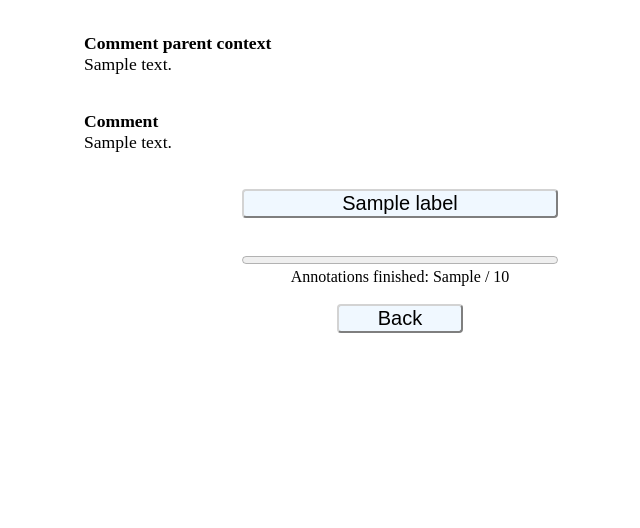
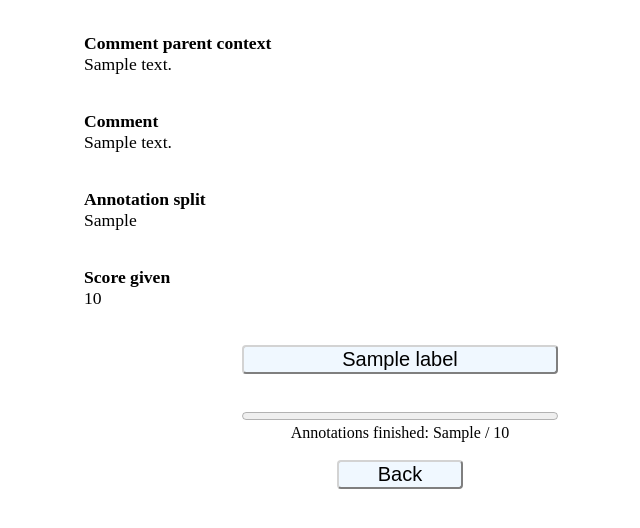
Before and after one commit to bri25yu/reddit-productivity, a Django app: template annotate/templates/annotate/annotate.html in a window 1280 px wide. Shown: the part 189-717 px from the top of the page, without its empty margins (240-880 px from the left). Run offline with Django 3.2, Linux system fonts and the light colour scheme; the template is opened without the code that fills it: most values are stand-ins (such as "Sample title", 1, 10 or a date in 2020).

Commit message:
adding additional optional information for a submission

```diff
--- a/annotate/templates/annotate/submission_information.html
+++ b/annotate/templates/annotate/submission_information.html
@@ -22,4 +22,24 @@
         {{ comment.comment_body | safe }}
     </div>
     <br><br>
+
+    {% if comment.annotation_split %}
+        <div class="details">
+            <div class="details-title">
+                Annotation split
+            </div>
+            {{ comment.annotation_split }}
+        </div>
+        <br><br>
+    {% endif %}
+
+    {% if comment.score_given %}
+        <div class="details">
+            <div class="details-title">
+                Score given
+            </div>
+            {{ comment.score_given }}
+        </div>
+        <br><br>
+    {% endif %}
 {% endfor %}
--- a/annotate/views.py
+++ b/annotate/views.py
@@ -155,6 +155,8 @@ def aggregate(request):
             "submission_title": markdown(row["submission_title"]),
             "comment_parent": markdown(row["comment_parent"]),
             "comment_body": markdown(row["comment_body"]),
+            "annotation_split": row["annotation_split"],
+            "score_given": annotations.iloc[i]["score"],
         })
 
     paginator = Paginator(comments, 1) # Show 25 contacts per page.
```
